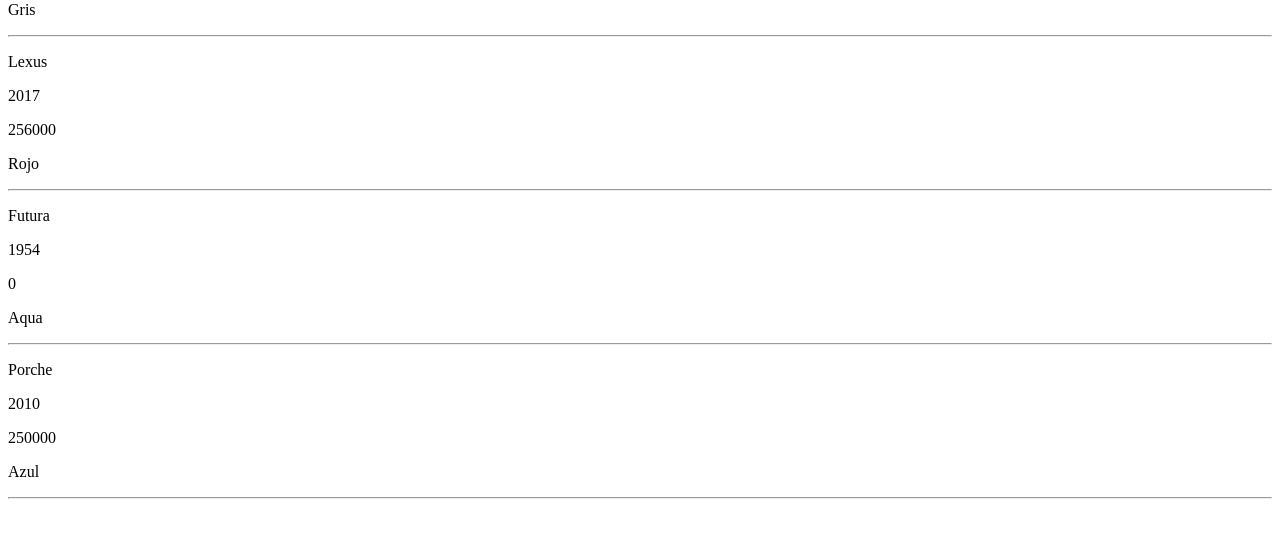
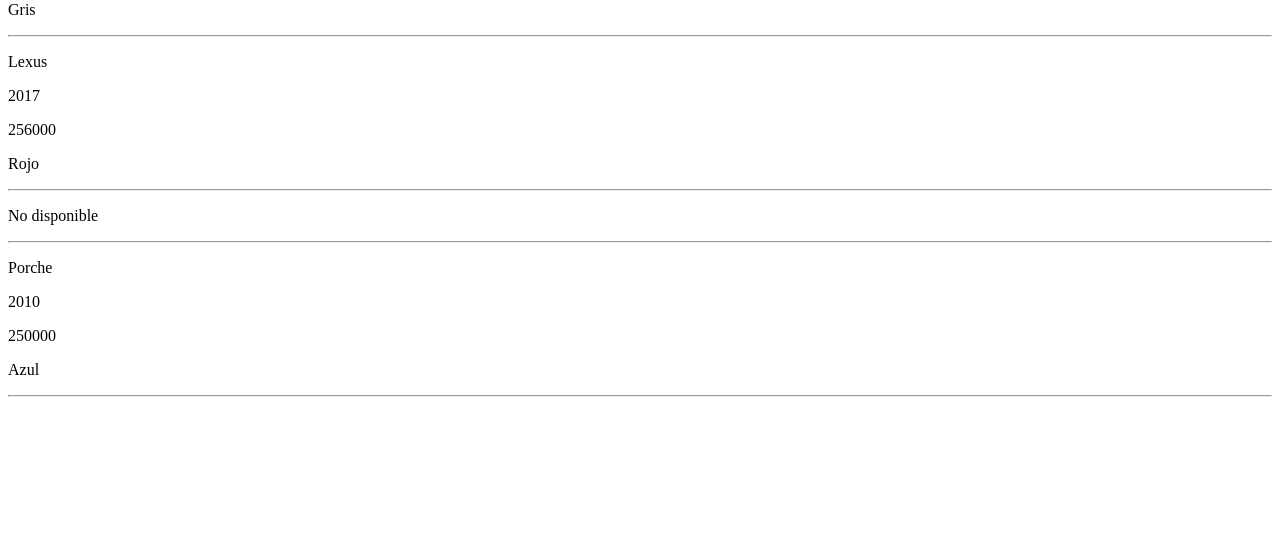
Before and after one commit to Michellegomz/AutoMart, a Django app: page / in a window 1280 px wide. Shown: the part 181-719 px from the top of the page. Run offline with Django 3.2, Linux system fonts and the light colour scheme.

Commit message:
Usando objetos con django

```diff
--- a/main_app/templates/index.html
+++ b/main_app/templates/index.html
@@ -6,11 +6,16 @@
 <body>
     <h1>Bienvenido a Automart LOGAN BB</h1>
     {% for auto in autos %}
-        <p>{{ auto.nombre }}</p>
-        <p>{{ auto.modelo }}</p>
-        <p>{{ auto.precio }}</p>
-        <p>{{ auto.color }}</p>
+        {% if auto.precio == 0 %}
+            <p>No disponible</p>
+            <hr>
+        {%else%}
+            <p>{{ auto.nombre }}</p>
+            <p>{{ auto.modelo }}</p>
+            <p>{{ auto.precio }}</p>
+            <p>{{ auto.color }}</p>
         <hr>
+        {%endif%}
     {% endfor %}
 </body>
 </html>
```
